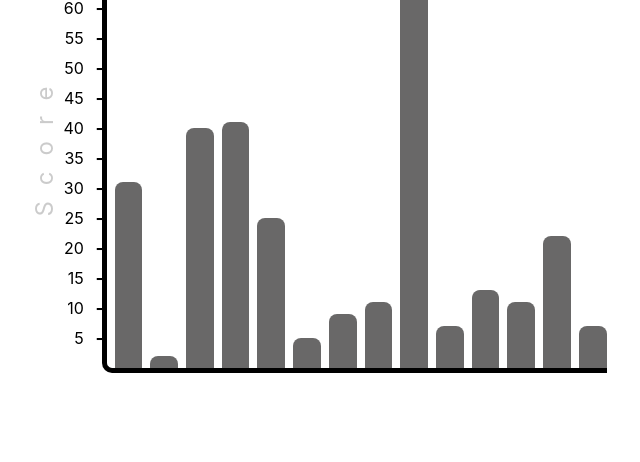
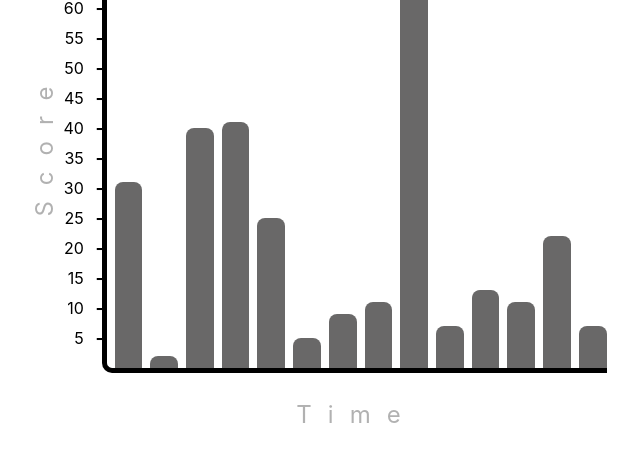
Before and after one commit to samyiskarous/react-responsive-native-chart, a React (Create React App) app: page / in a window 1280 px wide. Shown: the part 214-676 px from the top of the page, without its empty margins (286-926 px from the left). Built offline with nearby package versions, Linux system fonts and the light colour scheme.

Commit message:
feat: Added label to the X-axis

```diff
--- a/src/components/reusable/charts/BarChart/DataBars.js
+++ b/src/components/reusable/charts/BarChart/DataBars.js
@@ -85,7 +85,8 @@ const DataBar = styled.div`
             position: absolute;
             left: 97%;
             border-top-left-radius: 50%;
-            border-bottom-right-radius: 20%;
+            border-top-right-radius: 10%;
+            border-bottom-right-radius: 10%;
             width: 2rem;
             font-size: 14px;
 
--- /dev/null
+++ b/src/components/reusable/charts/BarChart/XAxis.js
@@ -0,0 +1,33 @@
+import React from 'react';
+import styled from 'styled-components';
+import { Label } from './YAxis';
+
+const XAxis = (props) => {
+
+    const {label} = props;
+
+    return (
+        <XAxisContainer>
+            <LabelWrapper>
+                <Label>
+                    {label}
+                </Label>
+            </LabelWrapper>
+        </XAxisContainer>
+    );
+}
+
+
+const XAxisContainer = styled.div({
+    width: '100%',
+    height: '20%',
+    position: 'absolute',
+});
+
+const LabelWrapper = styled.div({
+    height: '100%',
+    position: 'relative',
+    top: '2rem',
+})
+
+export default XAxis;
--- a/src/components/reusable/charts/BarChart/YAxis.js
+++ b/src/components/reusable/charts/BarChart/YAxis.js
@@ -81,8 +81,8 @@ const LabelWrapper = styled.div({
     position: 'absolute',
     bottom: '50%'
 })
-const Label = styled.span({
-    opacity: 0.2,
+export const Label = styled.span({
+    opacity: 0.3,
     letterSpacing: '1rem',
     fontSize: '24px'
 });
--- a/src/components/reusable/charts/BarChart/index.js
+++ b/src/components/reusable/charts/BarChart/index.js
@@ -3,6 +3,7 @@ import PropTypes from 'prop-types'
 import styled from 'styled-components';
 import YAxis from './YAxis';
 import DataBars from './DataBars';
+import XAxis from './XAxis';
 
 const AXIS_VALUES_COUNT = 14;
 
@@ -35,12 +36,12 @@ const BarChart = (props) => {
         <>
             <BarChartContainerDiv size={size}>
                 <YAxis label={labels.y} axisValues={yAxisValues}/>
-                    <DataBars
-                        barsHeightData={computedBarsHeightData}
-                        maxHeightPercentageToPeak={maxPercentageToPeak}
-                        heightPortions={AXIS_VALUES_COUNT+1}
-                    />
-                <AxisX label={labels.x}/>
+                <DataBars
+                    barsHeightData={computedBarsHeightData}
+                    maxHeightPercentageToPeak={maxPercentageToPeak}
+                    heightPortions={AXIS_VALUES_COUNT+1}
+                />
+                <XAxis label={labels.x}/>
             </BarChartContainerDiv>
         </>
     );
@@ -53,13 +54,7 @@ const BarChartContainerDiv = styled.div({
     borderLeft: `5px solid black`,
     borderBottom: `5px solid black`,
     borderBottomLeftRadius: 10,
-    position: 'relative'
-});
-
-const AxisX = styled.div({
-    width: '100%',
-    height: '10%',
-    backgroundColor: 'transparent',
+    position: 'relative',
 });
 // END: Styled Components
 
```
